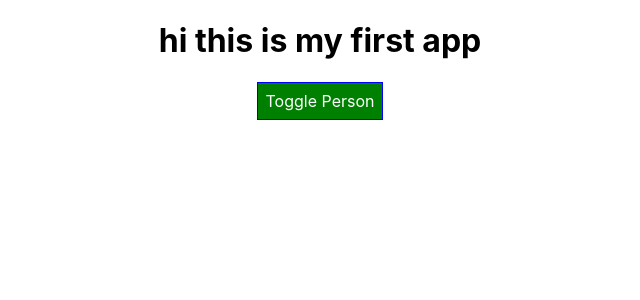
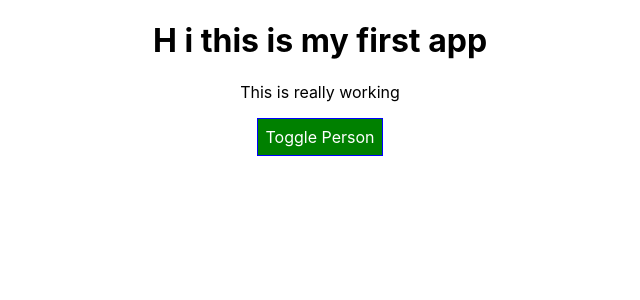
Before and after one commit to ANANDKNIT/my-react-learning, a React (Create React App) app: page / in a window 1280 px wide. Shown: the top 300 px of the page, without its empty margins (320-960 px from the left). Built offline with nearby package versions, Linux system fonts and the light colour scheme.

Commit message:
add sudo selector(:hover) using radium

```diff
--- a/package.json
+++ b/package.json
@@ -3,6 +3,7 @@
   "version": "0.1.0",
   "private": true,
   "dependencies": {
+    "radium": "^0.25.2",
     "react": "^16.6.3",
     "react-dom": "^16.6.3",
     "react-scripts": "2.1.1"
--- a/src/App.css
+++ b/src/App.css
@@ -1,3 +1,9 @@
 .App {
   text-align: center;
 }
+.red {
+  color:red;
+}
+.bold {
+  font-weight: bold;
+}
--- a/src/App.js
+++ b/src/App.js
@@ -1,4 +1,5 @@
 import React, { Component } from "react";
+import Radium from 'radium';
 import "./App.css";
 import Person from "./Person/Person";
 
@@ -60,7 +61,11 @@
       color:"white",
       font: "inherit",
       border: "1px solid blue",
-      padding: "8px"
+      padding: "8px",
+      ":hover": {
+         backgroundColor:"lightgreen",
+         color: "black"
+      }
     };
 
     if (this.state.showPersons) {
@@ -82,12 +87,27 @@
           }
         </div>
       );
-      style.backgroundColor ="red";
+      style["backgroundColor"] ="red";
+      style[":hover"]={
+        backgroundColor:"salmon",
+        color: "black"
+      }
     }
+    let classes=[];
+if(this.state.persons.length<=2) {
+  classes.push('red'); // classes = [red]
+}
+if(this.state.persons.length<=1) {
+  classes.push('bold'); //classes =[red, bold]
+}
 
+// if(this.state.persons.length<=1) {
+//   classes.push('bold');
+// }
     return (
       <div className="App">
-        <h1>hi this is my first app </h1>
+        <h1>H i this is my first app </h1>
+        <p className={classes.join(' ') }>This is really working</p>
         <button onClick={this.togglePersonHandler} style={style}>
           Toggle Person
         </button>
@@ -97,4 +117,4 @@
   }
 }
 
-export default App;
+export default Radium(App);
--- a/src/Person/Person.js
+++ b/src/Person/Person.js
@@ -1,4 +1,5 @@
 import React from "react";
+import Radium from 'radium';
 import "./Person.css"
 
 const person = (props) => {
@@ -17,4 +18,4 @@
   );
 };
 
-export default person;
+export default Radium(person);
```
Also changed, not shown: 1 other file (tests, documents, lock files or other folders).
